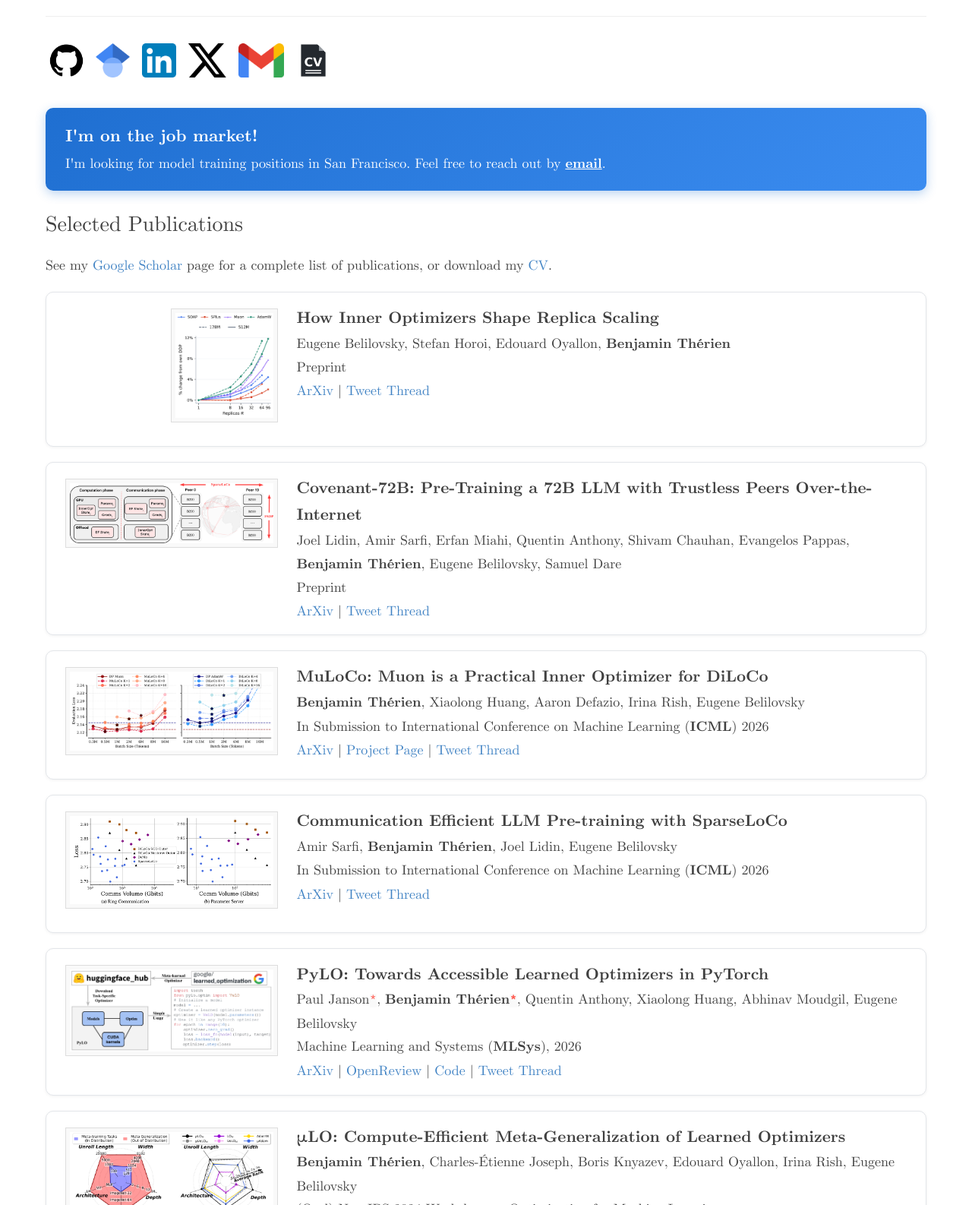
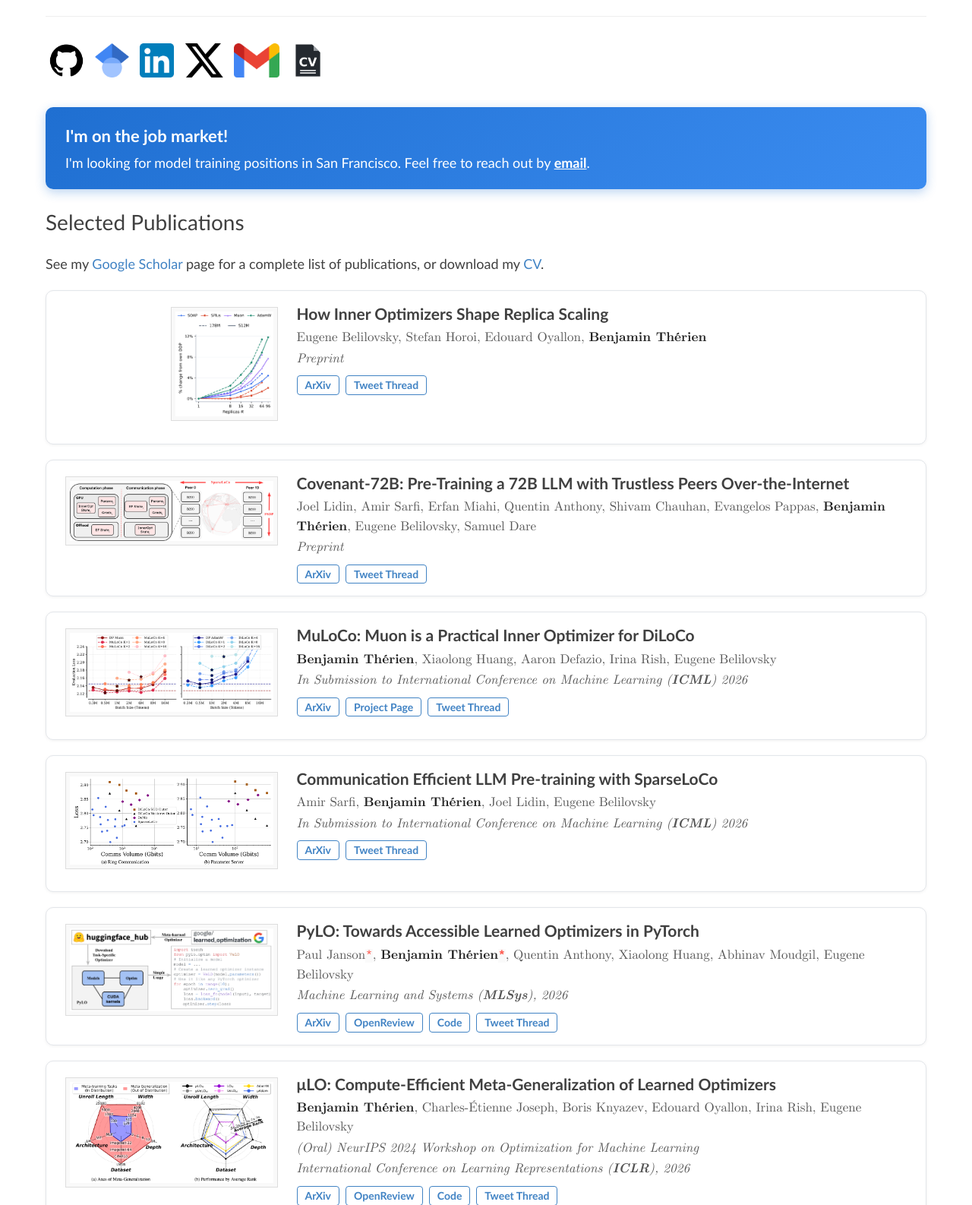
Before and after one commit to bentherien/bentherien.github.io, a Jekyll site: the page built from _pages/index.md, in a window 1280 px wide, cut to the strip 334-1920 px from the top of the page. Shown: the whole strip at 76% size. Built offline with Jekyll 4.4.1, drawn with Linux system fonts in a browser that asks for light colours; the list of posts is cut into pages by our own code; some of the changed text lies outside the part shown.

Commit message:
Calibri text, LaTeX authors/venues, pill-style paper links
- Body text in Calibri (falls back to Carlito, a metric-compatible
  open font, where Calibri isn't installed)
- Author lists and venues stay in Computer Modern; venues in italics
- Paper links are outlined pill buttons that fill on hover
- Restructure each paper entry into title/authors/venue/links blocks
- Fix a stray ']' after the dagger in the CVPR entry

Co-Authored-By: Claude Opus 5.5 <noreply@anthropic.com>

```diff
--- a/_pages/index.md
+++ b/_pages/index.md
@@ -5,7 +5,9 @@ permalink: /
 ---
 
 <style>
-/* Computer Modern (LaTeX) everywhere on the homepage */
+@import url('https://fonts.googleapis.com/css2?family=Carlito:ital,wght@0,400;0,700;1,400;1,700&display=swap');
+
+/* Computer Modern (LaTeX), used for author lists and venues */
 @font-face {
   font-family: "CMU Serif";
   font-style: normal;
@@ -34,16 +36,17 @@ permalink: /
   src: url("/fonts/cmu/cmu-serif-700-italic.woff2") format("woff2");
 }
 
+/* Calibri, falling back to Carlito (a metric-compatible open clone) where Calibri isn't installed */
 body,
 .site-name,
 .site-description,
 .page,
 .page h1, .page h2, .page h3 {
-  font-family: "CMU Serif", "Latin Modern Roman", Georgia, serif !important;
+  font-family: Calibri, Carlito, "Segoe UI", sans-serif !important;
 }
 
 .page {
-  font-size: 18px; /* Computer Modern runs small, so a bit larger than before */
+  font-size: 18px;
   line-height: 1.7;
 }
 
@@ -169,14 +167,61 @@ body,
   box-shadow: 0 4px 14px rgba(0, 0, 0, 0.1);
 }
 
-.paper ul {
-  list-style: none;
-  margin: 0;
-  padding: 0;
+.paper-body {
+  overflow: hidden; /* keep the text beside the thumbnail */
 }
 
-.paper li strong:first-child {
+.pub-title {
   font-size: 21px;
+  font-weight: bold;
+  line-height: 1.35;
+  margin-bottom: 4px;
+}
+
+.pub-authors,
+.pub-venue {
+  font-family: "CMU Serif", "Latin Modern Roman", Georgia, serif;
+  font-size: 17px;
+  line-height: 1.5;
+}
+
+.pub-authors {
+  color: #555;
+}
+
+.pub-authors strong {
+  color: #222;
+}
+
+.pub-venue {
+  font-style: italic;
+  color: #555;
+  margin-top: 2px;
+}
+
+.pub-links {
+  display: flex;
+  flex-wrap: wrap;
+  gap: 8px;
+  margin-top: 10px;
+}
+
+.pub-link {
+  display: inline-block;
+  padding: 0 10px;
+  border: 1px solid #4183C4;
+  border-radius: 4px;
+  font-size: 14px;
+  font-weight: bold;
+  line-height: 1.7;
+  color: #4183C4;
+  transition: background-color 0.15s, color 0.15s;
+}
+
+.pub-link:hover {
+  background-color: #4183C4;
+  color: #fff !important;
+  text-decoration: none;
 }
 </style>
 
@@ -213,11 +258,15 @@ See my [Google Scholar](https://scholar.google.com/citations?hl=en&user=RbO_ULYA
 <div style="width: 25%; float: left; margin: 5px 25px 5px 5px; text-align: right;">
   <img src="{{ site.baseurl }}/images/replica_scaling.png" style="max-height: 150px; border: 1px solid #ddd; padding: 5px; background-color: #f9f9f9;">
 </div>
-- **How Inner Optimizers Shape Replica Scaling**<br/>
-Eugene Belilovsky, Stefan Horoi, Edouard Oyallon, **Benjamin Thérien**<br/>
-Preprint<br/>
-[ArXiv](https://arxiv.org/abs/2610.19064) | [Tweet Thread](https://x.com/benjamintherien/status/2112261120509538386?s=20)
-
+<div class="paper-body" markdown="1">
+  <div class="pub-title" markdown="span">How Inner Optimizers Shape Replica Scaling</div>
+  <div class="pub-authors" markdown="span">Eugene Belilovsky, Stefan Horoi, Edouard Oyallon, **Benjamin Thérien**</div>
+  <div class="pub-venue" markdown="span">Preprint</div>
+  <div class="pub-links">
+    <a class="pub-link" href="https://arxiv.org/abs/2610.19064">ArXiv</a>
+    <a class="pub-link" href="https://x.com/benjamintherien/status/2112261120509538386?s=20">Tweet Thread</a>
+  </div>
+</div>
 <div style="clear: both;"></div>
 </div>
 
@@ -225,11 +274,15 @@ Preprint<br/>
 <div style="width: 25%; float: left; margin: 5px 25px 5px 5px; text-align: right;">
   <img src="{{ site.baseurl }}/images/covenant.png" style="max-height: 150px; border: 1px solid #ddd; padding: 5px; background-color: #f9f9f9;">
 </div>
-- **Covenant-72B: Pre-Training a 72B LLM with Trustless Peers Over-the-Internet**<br/>
-Joel Lidin, Amir Sarfi, Erfan Miahi, Quentin Anthony, Shivam Chauhan, Evangelos Pappas, **Benjamin Thérien**, Eugene Belilovsky, Samuel Dare<br/>
-Preprint<br/>
-[ArXiv](https://arxiv.org/pdf/2603.08163) | [Tweet Thread](https://x.com/tplr_ai/status/2031388295972929720?s=20)
-
+<div class="paper-body" markdown="1">
+  <div class="pub-title" markdown="span">Covenant-72B: Pre-Training a 72B LLM with Trustless Peers Over-the-Internet</div>
+  <div class="pub-authors" markdown="span">Joel Lidin, Amir Sarfi, Erfan Miahi, Quentin Anthony, Shivam Chauhan, Evangelos Pappas, **Benjamin Thérien**, Eugene Belilovsky, Samuel Dare</div>
+  <div class="pub-venue" markdown="span">Preprint</div>
+  <div class="pub-links">
+    <a class="pub-link" href="https://arxiv.org/pdf/2603.08163">ArXiv</a>
+    <a class="pub-link" href="https://x.com/tplr_ai/status/2031388295972929720?s=20">Tweet Thread</a>
+  </div>
+</div>
 <div style="clear: both;"></div>
 </div>
 
@@ -237,11 +290,16 @@ Preprint<br/>
 <div style="width: 25%; float: left; margin: 5px 25px 5px 5px; text-align: right;">
   <img src="{{ site.baseurl }}/images/muloco.png" style="max-height: 150px; border: 1px solid #ddd; padding: 5px; background-color: #f9f9f9;">
 </div>
-- **MuLoCo: Muon is a Practical Inner Optimizer for DiLoCo**<br/>
-**Benjamin Thérien**, Xiaolong Huang, Aaron Defazio, Irina Rish, Eugene Belilovsky<br/>
-In Submission to International Conference on Machine Learning (**ICML**) 2026<br/>
-[ArXiv](https://arxiv.org/pdf/2505.23725) | [Project Page](https://bentherien.github.io/muloco-1/) | [Tweet Thread](https://x.com/benjamintherien/status/2026862326184304734?s=20)
-
+<div class="paper-body" markdown="1">
+  <div class="pub-title" markdown="span">MuLoCo: Muon is a Practical Inner Optimizer for DiLoCo</div>
+  <div class="pub-authors" markdown="span">**Benjamin Thérien**, Xiaolong Huang, Aaron Defazio, Irina Rish, Eugene Belilovsky</div>
+  <div class="pub-venue" markdown="span">In Submission to International Conference on Machine Learning (**ICML**) 2026</div>
+  <div class="pub-links">
+    <a class="pub-link" href="https://arxiv.org/pdf/2505.23725">ArXiv</a>
+    <a class="pub-link" href="https://bentherien.github.io/muloco-1/">Project Page</a>
+    <a class="pub-link" href="https://x.com/benjamintherien/status/2026862326184304734?s=20">Tweet Thread</a>
+  </div>
+</div>
 <div style="clear: both;"></div>
 </div>
 
@@ -249,11 +307,15 @@ In Submission to International Conference on Machine Learning (**ICML**) 2026<br
 <div style="width: 25%; float: left; margin: 5px 25px 5px 5px; text-align: right;">
   <img src="{{ site.baseurl }}/images/sparseloco.png" style="max-height: 150px; border: 1px solid #ddd; padding: 5px; background-color: #f9f9f9;">
 </div>
-- **Communication Efficient LLM Pre-training with SparseLoCo**<br/>
-Amir Sarfi, **Benjamin Thérien**, Joel Lidin, Eugene Belilovsky<br/>
-In Submission to International Conference on Machine Learning (**ICML**) 2026<br/>
-[ArXiv](https://arxiv.org/abs/2508.15706) | [Tweet Thread](https://x.com/amir_sarfi/status/1958714182750077215?s=20)
-
+<div class="paper-body" markdown="1">
+  <div class="pub-title" markdown="span">Communication Efficient LLM Pre-training with SparseLoCo</div>
+  <div class="pub-authors" markdown="span">Amir Sarfi, **Benjamin Thérien**, Joel Lidin, Eugene Belilovsky</div>
+  <div class="pub-venue" markdown="span">In Submission to International Conference on Machine Learning (**ICML**) 2026</div>
+  <div class="pub-links">
+    <a class="pub-link" href="https://arxiv.org/abs/2508.15706">ArXiv</a>
+    <a class="pub-link" href="https://x.com/amir_sarfi/status/1958714182750077215?s=20">Tweet Thread</a>
+  </div>
+</div>
 <div style="clear: both;"></div>
 </div>
 
@@ -261,11 +323,17 @@ In Submission to International Conference on Machine Learning (**ICML**) 2026<br
 <div style="width: 25%; float: left; margin: 5px 25px 5px 5px; text-align: right;">
   <img src="{{ site.baseurl }}/images/pylo.png" style="max-height: 150px; border: 1px solid #ddd; padding: 5px; background-color: #f9f9f9;">
 </div>
-- **PyLO: Towards Accessible Learned Optimizers in PyTorch**<br/>
-Paul Janson`*`, **Benjamin Thérien`*`**, Quentin Anthony, Xiaolong Huang, Abhinav Moudgil, Eugene Belilovsky<br/>
-Machine Learning and Systems (**MLSys**), 2026<br/>
-[ArXiv](https://arxiv.org/pdf/2506.10315) | [OpenReview](https://openreview.net/forum?id=Anr8OmuNK5) | [Code](https://github.com/Belilovsky-Lab/pylo) | [Tweet Thread](https://x.com/benjamintherien/status/1934377825726865617?s=20)
-
+<div class="paper-body" markdown="1">
+  <div class="pub-title" markdown="span">PyLO: Towards Accessible Learned Optimizers in PyTorch</div>
+  <div class="pub-authors" markdown="span">Paul Janson`*`, **Benjamin Thérien`*`**, Quentin Anthony, Xiaolong Huang, Abhinav Moudgil, Eugene Belilovsky</div>
+  <div class="pub-venue" markdown="span">Machine Learning and Systems (**MLSys**), 2026</div>
+  <div class="pub-links">
+    <a class="pub-link" href="https://arxiv.org/pdf/2506.10315">ArXiv</a>
+    <a class="pub-link" href="https://openreview.net/forum?id=Anr8OmuNK5">OpenReview</a>
+    <a class="pub-link" href="https://github.com/Belilovsky-Lab/pylo">Code</a>
+    <a class="pub-link" href="https://x.com/benjamintherien/status/1934377825726865617?s=20">Tweet Thread</a>
+  </div>
+</div>
 <div style="clear: both;"></div>
 </div>
 
@@ -273,12 +341,18 @@ Machine Learning and Systems (**MLSys**), 2026<br/>
 <div style="width: 25%; float: left; margin: 5px 25px 5px 5px; text-align: right;">
   <img src="{{ site.baseurl }}/images/mulo.png" style="max-height: 150px; border: 1px solid #ddd; padding: 5px; background-color: #f9f9f9;">
 </div>
-- **μLO: Compute-Efficient Meta-Generalization of Learned Optimizers**<br/>
-**Benjamin Thérien**, Charles-Étienne Joseph, Boris Knyazev, Edouard Oyallon, Irina Rish, Eugene Belilovsky<br/>
-(Oral) NeurIPS 2024 Workshop on Optimization for Machine Learning<br/>
-International Conference on Learning Representations (**ICLR**), 2026<br/>
-[ArXiv](https://arxiv.org/abs/2406.00153) | [OpenReview](https://openreview.net/forum?id=LK9SPXbA05) | [Code](https://github.com/bentherien/mu_learned_optimization) | [Tweet Thread](https://x.com/benjamintherien/status/1865930463098847575?s=20)
-
+<div class="paper-body" markdown="1">
+  <div class="pub-title" markdown="span">μLO: Compute-Efficient Meta-Generalization of Learned Optimizers</div>
+  <div class="pub-authors" markdown="span">**Benjamin Thérien**, Charles-Étienne Joseph, Boris Knyazev, Edouard Oyallon, Irina Rish, Eugene Belilovsky</div>
+  <div class="pub-venue" markdown="span">(Oral) NeurIPS 2024 Workshop on Optimization for Machine Learning</div>
+  <div class="pub-venue" markdown="span">International Conference on Learning Representations (**ICLR**), 2026</div>
+  <div class="pub-links">
+    <a class="pub-link" href="https://arxiv.org/abs/2406.00153">ArXiv</a>
+    <a class="pub-link" href="https://openreview.net/forum?id=LK9SPXbA05">OpenReview</a>
+    <a class="pub-link" href="https://github.com/bentherien/mu_learned_optimization">Code</a>
+    <a class="pub-link" href="https://x.com/benjamintherien/status/1865930463098847575?s=20">Tweet Thread</a>
+  </div>
+</div>
 <div style="clear: both;"></div>
 </div>
 
@@ -286,11 +360,16 @@ International Conference on Learning Representations (**ICLR**), 2026<br/>
 <div style="width: 25%; float: left; margin: 5px 25px 5px 5px; text-align: right;">
   <img src="{{ site.baseurl }}/images/densebackprop.png" style="max-height: 150px; border: 1px solid #ddd; padding: 5px; background-color: #f9f9f9;">
 </div>
-- **Dense Backpropagation Improves Routing for Sparsely-Gated Mixture-of-Experts**<br/>
-Ashwinee Panda, Vatsal Baherwani, Zain Sarwar, **Benjamin Thérien**, Stephen Rawls, Sambit Sahu, Tom Goldstein, Supriyo Chakraborty<br/>
-Advances in Neural Information Processing Systems (**NeurIPS**), 2025<br/>
-[ArXiv](https://arxiv.org/abs/2504.12463) | [OpenReview](https://openreview.net/forum?id=jTUIo4Kl6u) | [Code](https://anonymous.4open.science/r/default-moe-6C74/README.md)
-
+<div class="paper-body" markdown="1">
+  <div class="pub-title" markdown="span">Dense Backpropagation Improves Routing for Sparsely-Gated Mixture-of-Experts</div>
+  <div class="pub-authors" markdown="span">Ashwinee Panda, Vatsal Baherwani, Zain Sarwar, **Benjamin Thérien**, Stephen Rawls, Sambit Sahu, Tom Goldstein, Supriyo Chakraborty</div>
+  <div class="pub-venue" markdown="span">Advances in Neural Information Processing Systems (**NeurIPS**), 2025</div>
+  <div class="pub-links">
+    <a class="pub-link" href="https://arxiv.org/abs/2504.12463">ArXiv</a>
+    <a class="pub-link" href="https://openreview.net/forum?id=jTUIo4Kl6u">OpenReview</a>
+    <a class="pub-link" href="https://anonymous.4open.science/r/default-moe-6C74/README.md">Code</a>
+  </div>
+</div>
 <div style="clear: both;"></div>
 </div>
 
@@ -298,14 +377,16 @@ Advances in Neural Information Processing Systems (**NeurIPS**), 2025<br/>
 <div style="width: 25%; float: left; margin: 5px 25px 5px 5px; text-align: right;">
   <img src="{{ site.baseurl }}/images/cptofmoe.png" style="max-height: 150px; border: 1px solid #ddd; padding: 5px; background-color: #f9f9f9;">
 </div>
-- **Continual Pre-training of MoEs: How robust is your router?**<br/>
-**Benjamin Thérien**, Charles-Étienne Joseph, Zain Sarwar, Ashwinee Panda, Anirban Das, Shi-Xiong Zhang, Stephen Rawls, Sambit Sahu, Eugene Belilovsky, Irina Rish<br/>
-Transactions on Machine Learning Research (**TMLR**), 2025<br/>
-[ArXiv](https://arxiv.org/abs/2503.05029) | [OpenReview](https://openreview.net/forum?id=dR7C1K71Rs) | [Tweet Thread](https://x.com/benjamintherien/status/1899909751049277668?s=20)
-
-
-
-
+<div class="paper-body" markdown="1">
+  <div class="pub-title" markdown="span">Continual Pre-training of MoEs: How robust is your router?</div>
+  <div class="pub-authors" markdown="span">**Benjamin Thérien**, Charles-Étienne Joseph, Zain Sarwar, Ashwinee Panda, Anirban Das, Shi-Xiong Zhang, Stephen Rawls, Sambit Sahu, Eugene Belilovsky, Irina Rish</div>
+  <div class="pub-venue" markdown="span">Transactions on Machine Learning Research (**TMLR**), 2025</div>
+  <div class="pub-links">
+    <a class="pub-link" href="https://arxiv.org/abs/2503.05029">ArXiv</a>
+    <a class="pub-link" href="https://openreview.net/forum?id=dR7C1K71Rs">OpenReview</a>
+    <a class="pub-link" href="https://x.com/benjamintherien/status/1899909751049277668?s=20">Tweet Thread</a>
+  </div>
+</div>
 <div style="clear: both;"></div>
 </div>
 
@@ -313,12 +394,18 @@ Transactions on Machine Learning Research (**TMLR**), 2025<br/>
 <div style="width: 25%; float: left; margin: 5px 25px 5px 5px; text-align: right;">
   <img src="{{ site.baseurl }}/images/sss.png" style="max-height: 150px; border: 1px solid #ddd; padding: 5px; background-color: #f9f9f9;">
 </div>
-
-- **Simple and Scalable Strategies to Continually Pre-train Large Language Models**<br/>
-Adam Ibrahim`*`, **Benjamin Thérien`*`**, Kshitij Gupta`*`, Mats Leon Richter, Quentin Anthony, Timothée Lesort, Eugene Belilovsky, Irina Rish<br/>
-Transactions on Machine Learning Research (**TMLR**), 2024<br/>
-[ArXiv](https://arxiv.org/pdf/2403.08763) | [OpenReview](https://openreview.net/forum?id=DimPeeCxKO) | [Code](https://github.com/EleutherAI/gpt-neox/pull/1200) | [Tweet Thread](https://x.com/benjamintherien/status/1768275963190640786?s=20) | [Video](https://youtu.be/y4sUn3sYWFc)
-
+<div class="paper-body" markdown="1">
+  <div class="pub-title" markdown="span">Simple and Scalable Strategies to Continually Pre-train Large Language Models</div>
+  <div class="pub-authors" markdown="span">Adam Ibrahim`*`, **Benjamin Thérien`*`**, Kshitij Gupta`*`, Mats Leon Richter, Quentin Anthony, Timothée Lesort, Eugene Belilovsky, Irina Rish</div>
+  <div class="pub-venue" markdown="span">Transactions on Machine Learning Research (**TMLR**), 2024</div>
+  <div class="pub-links">
+    <a class="pub-link" href="https://arxiv.org/pdf/2403.08763">ArXiv</a>
+    <a class="pub-link" href="https://openreview.net/forum?id=DimPeeCxKO">OpenReview</a>
+    <a class="pub-link" href="https://github.com/EleutherAI/gpt-neox/pull/1200">Code</a>
+    <a class="pub-link" href="https://x.com/benjamintherien/status/1768275963190640786?s=20">Tweet Thread</a>
+    <a class="pub-link" href="https://youtu.be/y4sUn3sYWFc">Video</a>
+  </div>
+</div>
 <div style="clear: both;"></div>
 </div>
 
@@ -326,12 +413,16 @@ Transactions on Machine Learning Research (**TMLR**), 2024<br/>
 <div style="width: 25%; float: left; margin: 5px 25px 5px 5px; text-align: right;">
   <img src="{{ site.baseurl }}/images/local_l2o.png" style="max-height: 150px; border: 1px solid #ddd; padding: 5px; background-color: #f9f9f9;">
 </div>
-
-- **Meta-learning Optimizers for Communication-Efficient Learning**<br/>
-Charles-Étienne Joseph`*`, **Benjamin Thérien**`*`, Abhinav Moudgil, Boris Knyazev, Eugene Belilovsky<br/>
-Transactions on Machine Learning Research (**TMLR**), 2024<br/>
-[ArXiv](https://arxiv.org/abs/2312.02204) | [OpenReview](https://openreview.net/forum?id=uRbf9ANAns) | [Code](https://github.com/lefameuxbeding/learned_aggregation)
-
+<div class="paper-body" markdown="1">
+  <div class="pub-title" markdown="span">Meta-learning Optimizers for Communication-Efficient Learning</div>
+  <div class="pub-authors" markdown="span">Charles-Étienne Joseph`*`, **Benjamin Thérien**`*`, Abhinav Moudgil, Boris Knyazev, Eugene Belilovsky</div>
+  <div class="pub-venue" markdown="span">Transactions on Machine Learning Research (**TMLR**), 2024</div>
+  <div class="pub-links">
+    <a class="pub-link" href="https://arxiv.org/abs/2312.02204">ArXiv</a>
+    <a class="pub-link" href="https://openreview.net/forum?id=uRbf9ANAns">OpenReview</a>
+    <a class="pub-link" href="https://github.com/lefameuxbeding/learned_aggregation">Code</a>
+  </div>
+</div>
 <div style="clear: both;"></div>
 </div>
 
@@ -352,12 +443,16 @@ Efficient Systems for Foundation Models Workshop at **ICML** 2023<br/>
 <div style="width: 25%; float: left; margin: 5px 25px 5px 5px; text-align: right;">
   <img src="{{ site.baseurl }}/images/rtmm.png" style="max-height: 150px; border: 1px solid #ddd; padding: 5px; background-color: #f9f9f9;">
 </div>
-
-- **Object Re-Identification from Point Clouds**<br/>
-**Benjamin Thérien**, Chengjie Huang, Adrian Chow, Krzysztof Czarnecki<br/>
-IEEE/CVF Winter Conference on Applications of Computer Vision (**WACV**), 2024<br/>
-[WACV](https://openaccess.thecvf.com/content/WACV2024/html/Therien_Object_Re-Identification_From_Point_Clouds_WACV_2024_paper.html) | [ArXiv](https://arxiv.org/abs/2305.10210) | [Code](https://github.com/bentherien/point-cloud-reid)
-
+<div class="paper-body" markdown="1">
+  <div class="pub-title" markdown="span">Object Re-Identification from Point Clouds</div>
+  <div class="pub-authors" markdown="span">**Benjamin Thérien**, Chengjie Huang, Adrian Chow, Krzysztof Czarnecki</div>
+  <div class="pub-venue" markdown="span">IEEE/CVF Winter Conference on Applications of Computer Vision (**WACV**), 2024</div>
+  <div class="pub-links">
+    <a class="pub-link" href="https://openaccess.thecvf.com/content/WACV2024/html/Therien_Object_Re-Identification_From_Point_Clouds_WACV_2024_paper.html">WACV</a>
+    <a class="pub-link" href="https://arxiv.org/abs/2305.10210">ArXiv</a>
+    <a class="pub-link" href="https://github.com/bentherien/point-cloud-reid">Code</a>
+  </div>
+</div>
 <div style="clear: both;"></div>
 </div>
 
@@ -365,13 +460,14 @@ IEEE/CVF Winter Conference on Applications of Computer Vision (**WACV**), 2024<b
 <div style="width: 25%; float: left; margin: 5px 25px 5px 5px; text-align: right;">
   <img src="{{ site.baseurl }}/images/itsc_im.png" style="max-height: 150px; border: 1px solid #ddd; padding: 5px; background-color: #f9f9f9;">
 </div>
-
-
-- **Out-of-Distribution Detection for LiDAR-based 3D Object Detection**<br/>
-Chengjie Huang, Van Duong Nguyen, Vahdat Abdelzad, Christopher Mannes, Luke Rowe, **Benjamin Thérien**, Rick Salay, Krzysztof Czarnecki<br/>
-IEEE 25th International Conference on Intelligent Transportation Systems (**ITSC**), 2022<br/>
-[ArXiv](https://arxiv.org/abs/2209.14435)
-
+<div class="paper-body" markdown="1">
+  <div class="pub-title" markdown="span">Out-of-Distribution Detection for LiDAR-based 3D Object Detection</div>
+  <div class="pub-authors" markdown="span">Chengjie Huang, Van Duong Nguyen, Vahdat Abdelzad, Christopher Mannes, Luke Rowe, **Benjamin Thérien**, Rick Salay, Krzysztof Czarnecki</div>
+  <div class="pub-venue" markdown="span">IEEE 25th International Conference on Intelligent Transportation Systems (**ITSC**), 2022</div>
+  <div class="pub-links">
+    <a class="pub-link" href="https://arxiv.org/abs/2209.14435">ArXiv</a>
+  </div>
+</div>
 <div style="clear: both;"></div>
 </div>
 
@@ -379,12 +475,17 @@ IEEE 25th International Conference on Intelligent Transportation Systems (**ITSC
 <div style="width: 25%; float: left; margin: 5px 25px 5px 5px; text-align: right;">
   <img src="{{ site.baseurl }}/images/psn_im.gif" style="max-height: 150px; border: 1px solid #ddd; padding: 5px; background-color: #f9f9f9;">
 </div>
-
-- **(oral: 4.2% of submissions) Parametric Scattering Networks**<br/>
-Shanel Gauthier`*`, **Benjamin Thérien`*`†**], Laurent Alsène-Racicot, Muawiz Chaudhary, Irina Rish, Eugene Belilovsky, Michael Eickenberg, Guy Wolf<br/>
-IEEE/CVF Conference on Computer Vision and Pattern Recognition (**CVPR**), 2022<br/>
-[CVPR](https://openaccess.thecvf.com/content/CVPR2022/html/Gauthier_Parametric_Scattering_Networks_CVPR_2022_paper.html) | [ArXiv](https://arxiv.org/abs/2107.09539) | [Code](https://github.com/bentherien/parametricScatteringNetworks) | [Video](https://www.youtube.com/watch?v=-B0ErCjQ9Nk)
-
+<div class="paper-body" markdown="1">
+  <div class="pub-title" markdown="span">(oral: 4.2% of submissions) Parametric Scattering Networks</div>
+  <div class="pub-authors" markdown="span">Shanel Gauthier`*`, **Benjamin Thérien`*`†**, Laurent Alsène-Racicot, Muawiz Chaudhary, Irina Rish, Eugene Belilovsky, Michael Eickenberg, Guy Wolf</div>
+  <div class="pub-venue" markdown="span">IEEE/CVF Conference on Computer Vision and Pattern Recognition (**CVPR**), 2022</div>
+  <div class="pub-links">
+    <a class="pub-link" href="https://openaccess.thecvf.com/content/CVPR2022/html/Gauthier_Parametric_Scattering_Networks_CVPR_2022_paper.html">CVPR</a>
+    <a class="pub-link" href="https://arxiv.org/abs/2107.09539">ArXiv</a>
+    <a class="pub-link" href="https://github.com/bentherien/parametricScatteringNetworks">Code</a>
+    <a class="pub-link" href="https://www.youtube.com/watch?v=-B0ErCjQ9Nk">Video</a>
+  </div>
+</div>
 <div style="clear: both;"></div>
 </div>
 
```
Also changed, not shown: other parts of _pages/index.md (+0 -5 lines).
